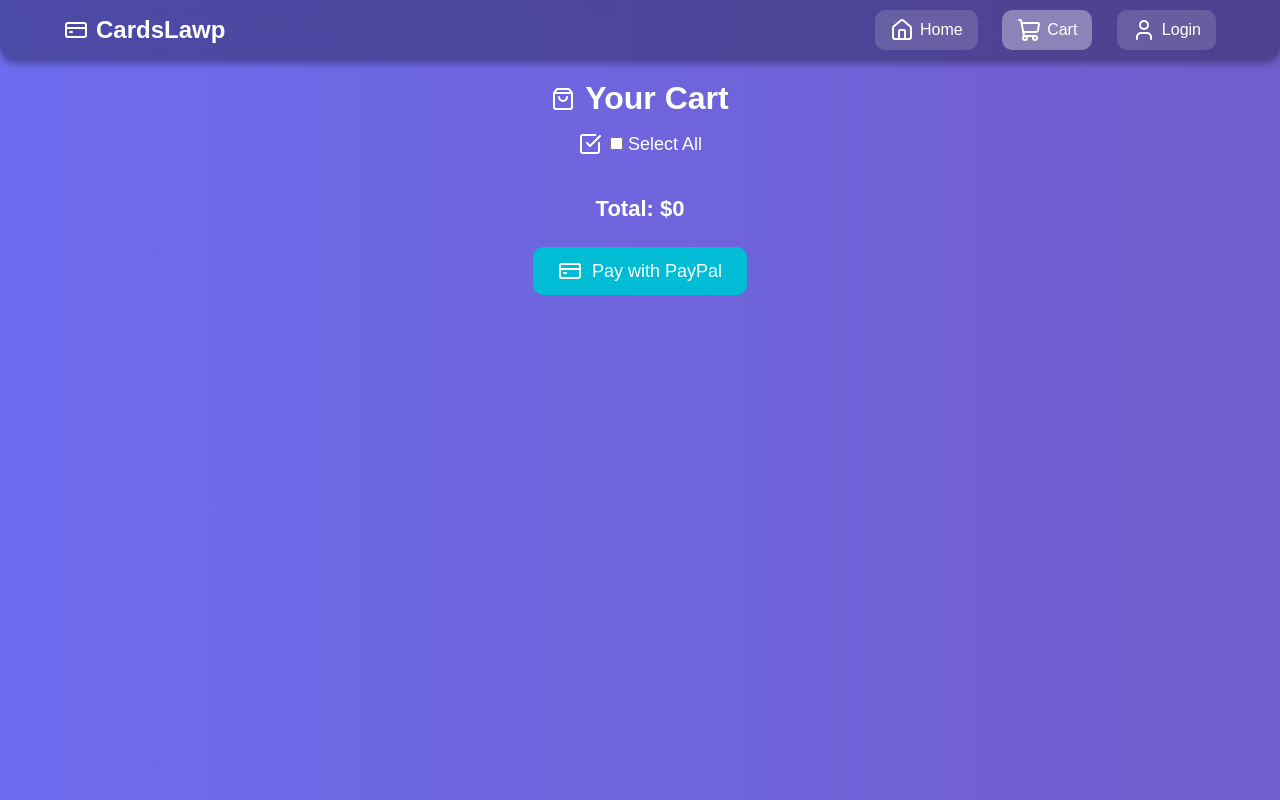
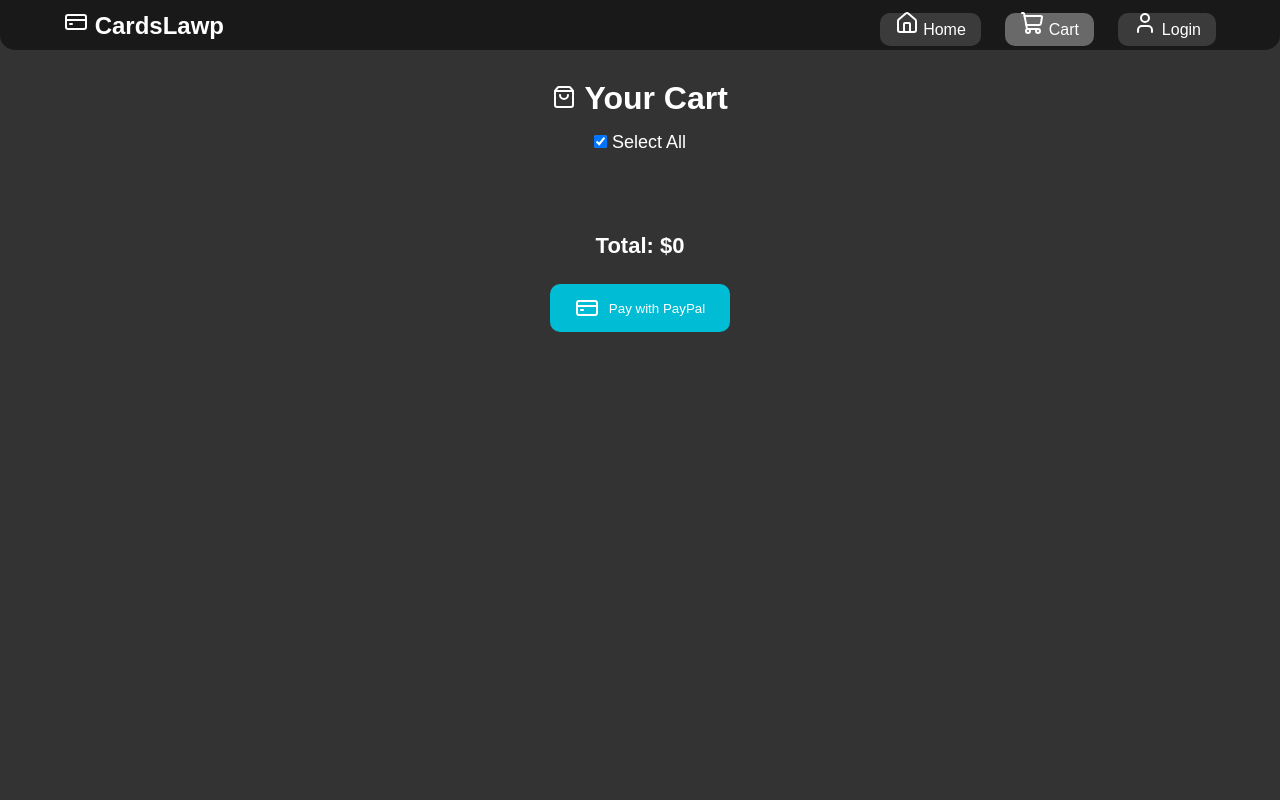
Before and after one commit to jxckplayxz/cool, a website: page public/cart.html in a window 1280 px wide. Both pictures are taken after a click on the button "Pay with PayPal". Drawn offline with nearby package versions, Linux system fonts and the light colour scheme.

Commit message:
Update cart.html

```diff
--- a/public/cart.html
+++ b/public/cart.html
@@ -7,112 +7,29 @@
 <script src="https://unpkg.com/lucide@latest"></script>
 <style>
 * { margin:0; padding:0; box-sizing:border-box; font-family:'Arial',sans-serif; }
+body { background:#333; color:#fff; padding-top:80px; text-align:center; }
+.navbar { position: fixed; top:0; width:100%; display:flex; justify-content:space-between; align-items:center; padding:10px 5vw; background: rgba(0,0,0,0.5); border-radius:0 0 15px 15px; z-index:1000; }
+.navbar .logo { font-size:1.5em; font-weight:bold; color:#fff; }
+.navbar .nav-links a { margin-left:20px; padding:8px 15px; border:none; background: rgba(255,255,255,0.15); color:#fff; border-radius:10px; text-decoration:none; transition:0.3s; }
+.navbar .nav-links a:hover, .navbar .nav-links a.active { background: rgba(255,255,255,0.35); }
+.cart-container { display:flex; flex-direction:column; align-items:center; gap:15px; padding:20px; }
+.cart-item { background: rgba(255,255,255,0.15); border-radius:15px; padding:20px; width:90%; max-width:400px; display:flex; flex-direction:column; align-items:center; position:relative; }
+.cart-item img { width:100%; border-radius:10px; }
+.cart-item h2 { margin:10px 0 5px; display:flex; align-items:center; gap:6px; }
+.cart-item input[type="checkbox"] { position:absolute; top:10px; left:10px; transform: scale(1.5); }
+.remove-btn { position:absolute; top:10px; right:10px; background:none; border:none; color:#ff5f5f; cursor:pointer; }
+.total { margin-top:25px; font-size:22px; font-weight:bold; }
+button { background:#00bcd4; color:#fff; border:none; padding:12px 25px; border-radius:10px; cursor:pointer; margin-top:25px; display:inline-flex; align-items:center; gap:10px; }
+button:hover { background:#0097a7; }
+.select-all { margin:15px 0; font-size:18px; display:flex; align-items:center; justify-content:center; gap:8px; }
 
-/* ===== BACKGROUND ANIMATION ===== */
-body {
-  background: linear-gradient(270deg, #667eea, #764ba2, #6b73ff, #000dff);
-  background-size: 800% 800%;
-  animation: gradientMove 12s ease infinite;
-  color: #fff;
-  margin: 0;
-  padding-top: 80px;
-  text-align: center;
-}
-@keyframes gradientMove {
-  0% { background-position: 0% 50%; }
-  50% { background-position: 100% 50%; }
-  100% { background-position: 0% 50%; }
-}
-
-/* ===== NAVBAR ===== */
-.navbar {
-  position: fixed;
-  top: 0; left: 0; width: 100%;
-  display: flex; justify-content: space-between; align-items: center;
-  padding: 10px 5vw;
-  background: rgba(0,0,0,0.3);
-  backdrop-filter: blur(12px);
-  box-shadow: 0 4px 6px rgba(0,0,0,0.3);
-  border-radius: 0 0 15px 15px;
-  z-index: 1000;
-}
-.navbar .logo { font-size: 1.5em; font-weight: bold; color: #fff; display: flex; align-items: center; gap: 8px; }
-.navbar .nav-links a {
-  margin-left: 20px; padding: 8px 15px;
-  border: none; background: rgba(255,255,255,0.15);
-  color: #fff; border-radius: 10px;
-  text-decoration: none; transition: 0.3s;
-  display: inline-flex; align-items: center; gap: 6px;
-}
-.navbar .nav-links a:hover, .navbar .nav-links a.active { background: rgba(255,255,255,0.35); }
-
-/* ===== CART SECTION ===== */
-h1 {
-  margin-bottom: 15px;
-  display: flex;
-  justify-content: center;
-  align-items: center;
-  gap: 10px;
-}
-.cart-container {
-  display: flex;
-  flex-direction: column;
-  align-items: center;
-  gap: 15px;
-}
-.cart-item {
-  background: rgba(255,255,255,0.15);
-  border-radius: 15px;
-  padding: 20px;
-  width: 90%;
-  max-width: 400px;
-  box-shadow: 0 6px 12px rgba(0,0,0,0.2);
-  display: flex;
-  flex-direction: column;
-  align-items: center;
-  position: relative;
-  color: #fff;
-}
-.cart-item img {
-  width: 100%;
-  max-width: 300px;
-  border-radius: 10px;
-}
-.cart-item h2 {
-  font-size: 18px;
-  margin: 10px 0 5px;
-  display: flex; align-items: center; gap: 6px;
-}
-.cart-item p { font-size: 16px; margin: 5px 0; }
-.cart-item input[type="checkbox"] {
-  position: absolute; top: 10px; left: 10px; transform: scale(1.5);
-}
-.remove-btn {
-  position: absolute; top: 10px; right: 10px;
-  background: none; border: none; cursor: pointer; color: #ff5f5f; transition: 0.2s;
-}
-.remove-btn:hover { color: #ff2b2b; }
-
-.select-all { margin: 15px 0; font-size: 18px; display: flex; align-items: center; justify-content: center; gap: 8px; }
-.total { margin-top: 25px; font-size: 22px; font-weight: bold; }
-
-button {
-  background: #00bcd4; color: #fff; border: none;
-  padding: 12px 25px; border-radius: 10px; font-size: 18px;
-  cursor: pointer; margin-top: 25px;
-  display: inline-flex; align-items: center; justify-content: center; gap: 10px;
-  transition: 0.3s;
-}
-button:hover { background: #0097a7; }
-
-/* ===== MOBILE ===== */
-@media (max-width: 768px) {
-  .navbar { flex-direction: column; gap: 10px; }
-  .navbar .nav-links { display: flex; flex-wrap: wrap; justify-content: center; gap: 10px; }
-  .cart-item { width: 95%; }
-  h1 { font-size: 6vw; }
-  .total { font-size: 5vw; }
-  button { font-size: 4vw; padding: 3vw 6vw; }
+/* MOBILE */
+@media (max-width:768px){
+  .navbar { flex-direction: column; gap:10px; }
+  .navbar .nav-links { display:flex; flex-wrap:wrap; justify-content:center; gap:10px; }
+  .cart-item { width:95%; }
+  .total { font-size:5vw; }
+  button { font-size:4vw; padding:3vw 6vw; }
 }
 </style>
 </head>
@@ -122,7 +39,7 @@ button:hover { background: #0097a7; }
   <div class="logo"><i data-lucide="credit-card"></i> CardsLawp</div>
   <div class="nav-links">
     <a href="/" ><i data-lucide="home"></i> Home</a>
-    <a href="/cart" class="active"><i data-lucide="shopping-cart"></i> Cart</a>
+    <a href="cart.html" class="active"><i data-lucide="shopping-cart"></i> Cart</a>
     <a href="/login"><i data-lucide="user"></i> Login</a>
   </div>
 </div>
@@ -130,8 +47,7 @@ button:hover { background: #0097a7; }
 <h1><i data-lucide="shopping-bag"></i> Your Cart</h1>
 
 <div class="select-all">
-  <i data-lucide="check-square"></i>
-  <label><input type="checkbox" id="selectAll"> Select All</label>
+  <label><input type="checkbox" id="selectAll" checked> Select All</label>
 </div>
 
 <div class="cart-container" id="cartItems"></div>
@@ -142,19 +58,17 @@ button:hover { background: #0097a7; }
 <script>
 lucide.createIcons();
 
-  // Load cart from localStorage or API (no dummy items)
-  let cart = JSON.parse(localStorage.getItem("cart")) || [];
+let cart = JSON.parse(localStorage.getItem('cart')) || [];
+const cartContainer = document.getElementById('cartItems');
+const totalDisplay = document.getElementById('cartTotal');
+const checkoutBtn = document.getElementById('checkoutBtn');
+const selectAllBox = document.getElementById('selectAll');
 
-  const cartContainer = document.getElementById("cartItems");
-  const totalDisplay = document.getElementById("cartTotal");
-  const checkoutBtn = document.getElementById("checkoutBtn");
-  const selectAllBox = document.getElementById("selectAll");
-
-  function renderCart() {
-    cartContainer.innerHTML = "";
-    cart.forEach((item, index) => {
-      const div = document.createElement("div");
-      div.className = "cart-item";
+function renderCart(){
+  cartContainer.innerHTML='';
+  cart.forEach((item,index)=>{
+    const div = document.createElement('div');
+    div.className='cart-item';
     div.innerHTML = `
       <input type="checkbox" class="item-checkbox" data-index="${index}" checked>
       <button class="remove-btn" data-index="${index}" title="Remove"><i data-lucide="trash-2"></i></button>
@@ -166,54 +80,55 @@ button:hover { background: #0097a7; }
   });
   lucide.createIcons();
   updateTotal();
+  attachHandlers();
 }
 
-  function updateTotal() {
-    const checkboxes = document.querySelectorAll(".item-checkbox");
+// Update total based on checked items
+function updateTotal(){
   let total = 0;
-    checkboxes.forEach((box, i) => {
-      if (box.checked) total += cart[i].price;
+  document.querySelectorAll('.item-checkbox').forEach(box=>{
+    if(box.checked) total += cart[box.dataset.index].price;
   });
   totalDisplay.textContent = `Total: $${total}`;
 }
 
-  // Select all toggle
-  selectAllBox.addEventListener("change", () => {
-    const checked = selectAllBox.checked;
-    document.querySelectorAll(".item-checkbox").forEach(box => box.checked = checked);
-    updateTotal();
-  });
-
-  // Remove item
-  document.addEventListener("click", e => {
-    if (e.target.closest(".remove-btn")) {
-      const index = e.target.closest(".remove-btn").dataset.index;
-      cart.splice(index, 1);
-      localStorage.setItem("cart", JSON.stringify(cart));
+// Attach remove buttons and checkbox change
+function attachHandlers(){
+  document.querySelectorAll('.remove-btn').forEach(btn=>{
+    btn.onclick = ()=>{
+      const index = btn.dataset.index;
+      cart.splice(index,1);
+      localStorage.setItem('cart',JSON.stringify(cart));
       renderCart();
     }
   });
+  document.querySelectorAll('.item-checkbox').forEach(box=>{
+    box.onchange = updateTotal;
+  });
+}
 
-  // Checkbox toggle
-  document.addEventListener("change", e => {
-    if (e.target.classList.contains("item-checkbox")) updateTotal();
+// Select all toggle
+selectAllBox.onchange = ()=>{
+  const checked = selectAllBox.checked;
+  document.querySelectorAll('.item-checkbox').forEach(box=>box.checked = checked);
+  updateTotal();
+}
+
+// Checkout
+checkoutBtn.onclick = ()=>{
+  const selectedItems = [];
+  document.querySelectorAll('.item-checkbox').forEach(box=>{
+    if(box.checked) selectedItems.push(cart[box.dataset.index]);
   });
+  if(selectedItems.length===0) return alert("Please select at least one item!");
 
-  // Checkout button
-  checkoutBtn.addEventListener("click", () => {
-    const selectedItems = cart.filter((_, i) => document.querySelectorAll(".item-checkbox")[i].checked);
-    if (selectedItems.length === 0) {
-      alert("Please select at least one item to pay for.");
-      return;
+  const paypalEmail = "zxueondrugz@gmail.com";
+  const itemsNote = encodeURIComponent(selectedItems.map(i=>i.name).join(", "));
+  const amount = selectedItems.reduce((sum,i)=>sum+i.price,0);
+  const url = `https://www.paypal.com/cgi-bin/webscr?cmd=_xclick&business=${paypalEmail}&item_name=${itemsNote}&amount=${amount}&currency_code=USD`;
+  window.open(url,'_blank');
 }
-    const paypalEmail = "zxueondrugz@gmail.com";
-    const itemsNote = encodeURIComponent(selectedItems.map(i => i.name).join(", "));
-    const amount = selectedItems.reduce((sum, i) => sum + i.price, 0);
-    const url = `https://www.paypal.com/cgi-bin/webscr?cmd=_xclick&business=${paypalEmail}&item_name=${itemsNote}&amount=${amount}&currency_code=USD`;
-    window.open(url, "_blank");
-  });
 
-  // Initial render
 renderCart();
 </script>
 
```
Lines whose indentation alone changed are shown as unchanged.
